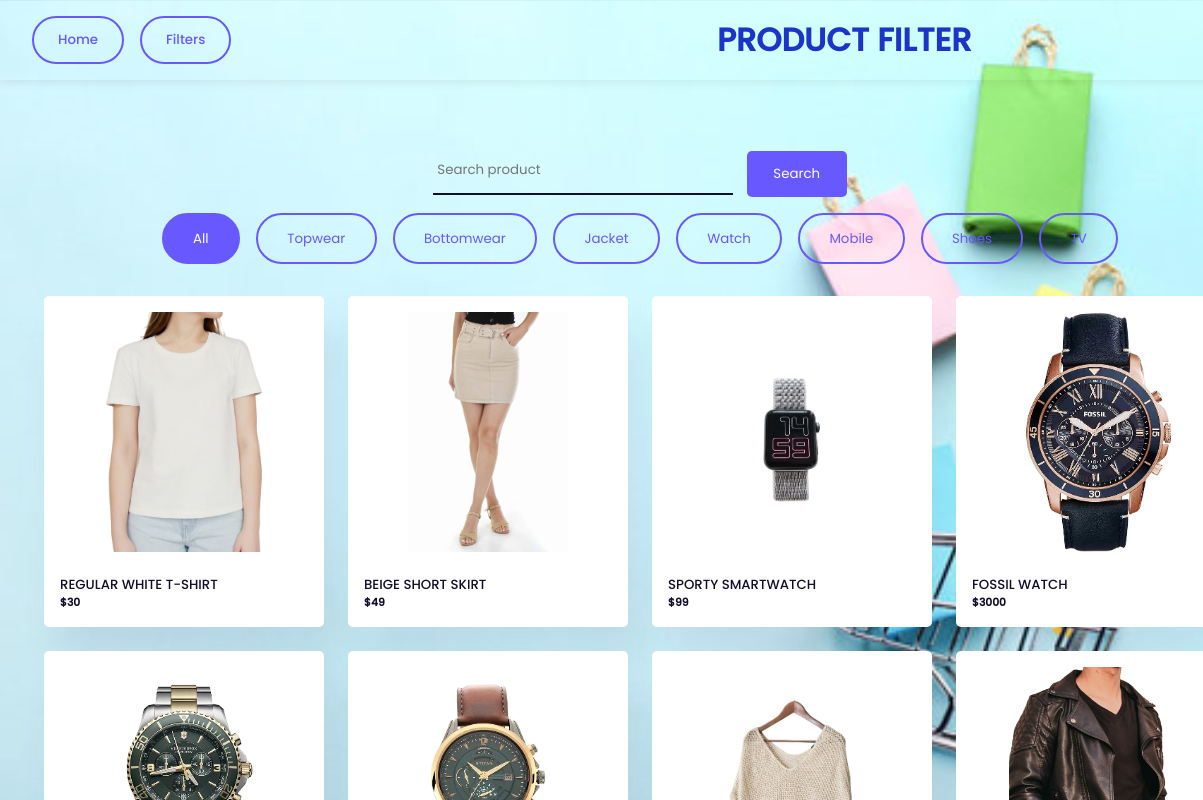
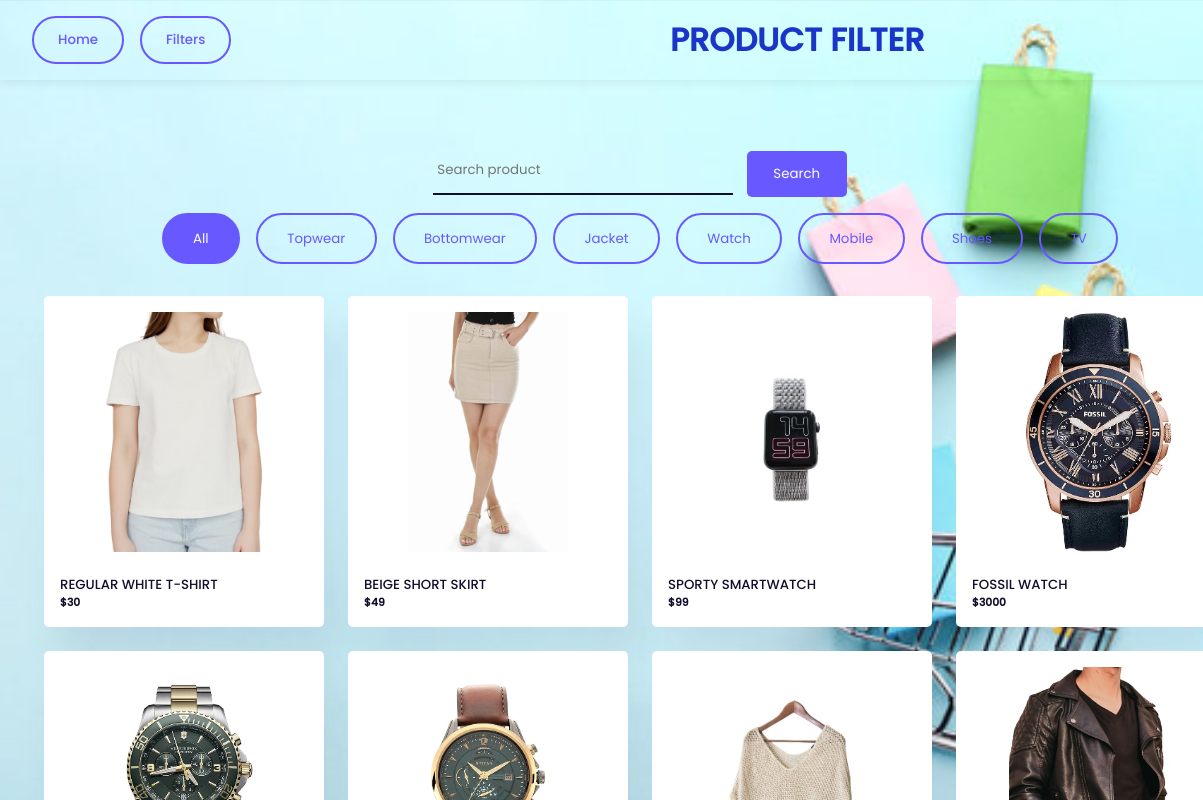
Before and after one commit to Vigneshwaran2406/product-filter, a plain HTML site: page index.html in a window 1280 px wide. Shown: the top 800 px of the page, 0-1203 px from the left. Drawn offline with Linux system fonts and the light colour scheme; sample sign-in values are in the browser's storage.

Commit message:
Update style.css

```diff
--- a/style.css
+++ b/style.css
@@ -39,7 +39,7 @@ body {
     color: #1b35c8;
     font-size: 2em;
     font-weight: 700;
-    margin-left: 100%;
+    margin-left: 90%;
     white-space: nowrap;
 }
 .top-button , #top{
```
